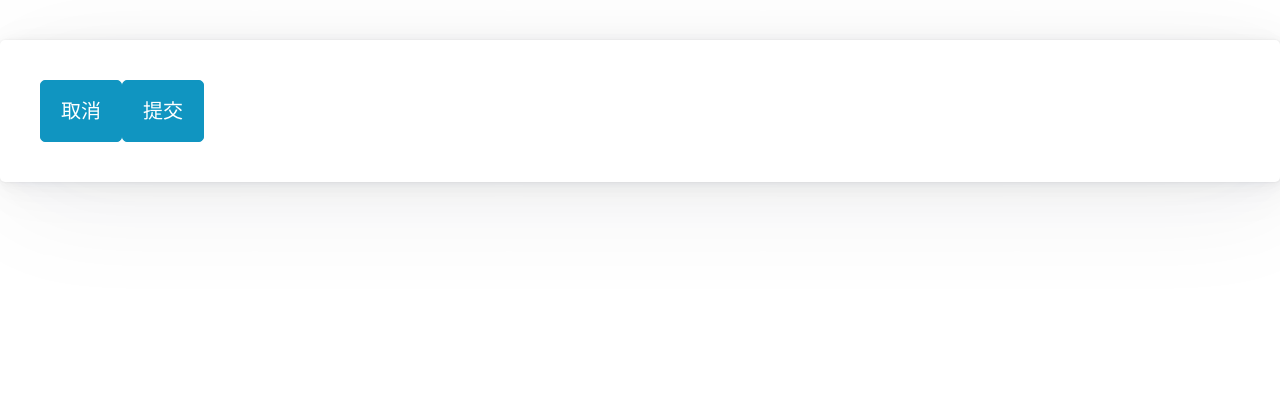
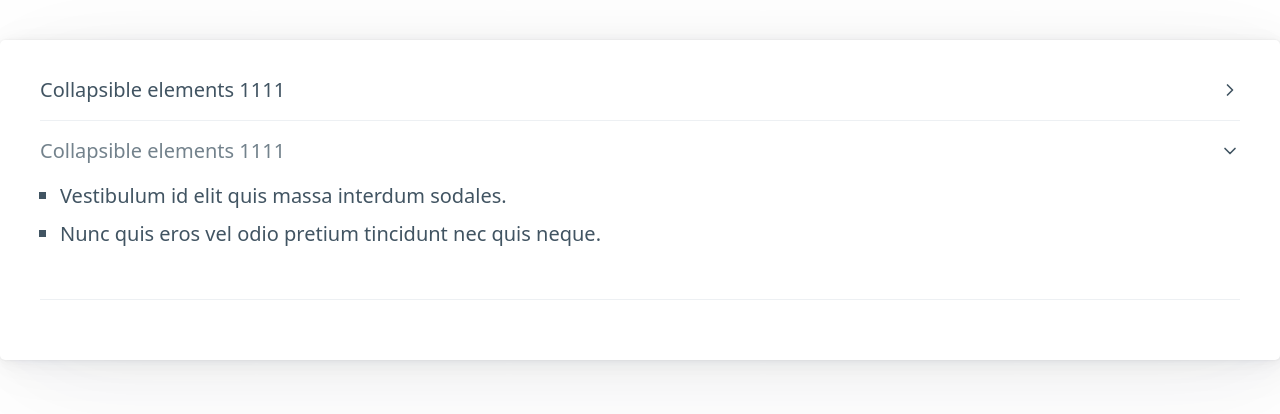
Before and after one commit to vueadmin/vue-pico-ui, a Vue app: page / in a window 1280 px wide. Shown: the top 414 px of the page. Built offline with nearby package versions, Linux system fonts and the light colour scheme.

Commit message:
封装Collapse组件

```diff
--- /dev/null
+++ b/packages/collapse/index.js
@@ -0,0 +1,7 @@
+import Collapse from './src/main';
+
+Collapse.install = (vue) => {
+    vue.component(Collapse.name, Collapse);
+};
+
+export default Collapse;
--- /dev/null
+++ b/packages/collapse/src/main.vue
@@ -0,0 +1,15 @@
+<template>
+  <details :open="open">
+    <summary><slot name="title"></slot></summary>
+    <slot></slot>
+  </details>
+</template>
+
+<script>
+export default {
+  name: "PicoCollapse",
+  props: {
+    open: Boolean,
+  },
+};
+</script>
--- a/packages/index.js
+++ b/packages/index.js
@@ -3,8 +3,9 @@ import Table from "./table";
 import Dialog from "./dialog";
 import Progress from "./progress";
 import Card from "./card";
+import Collapse from "./collapse";
 
-const components = [Button, Table, Dialog, Progress, Card];
+const components = [Button, Table, Dialog, Progress, Card, Collapse];
 
 const install = function (Vue) {
   if (install.installed) return;
@@ -20,4 +21,4 @@ export default {
   ...components,
 };
 
-export { Button, Table, Dialog, Progress, Card };
+export { Button, Table, Dialog, Progress, Card, Collapse };
--- a/src/App.vue
+++ b/src/App.vue
@@ -30,17 +30,38 @@
     </PicoDialog> -->
     <!-- <PicoButton @click="handleOpenModal">打开</PicoButton> -->
     <!-- <PicoProgress value="95" max="100" indeterminate /> -->
-    <PicoCard>
-      <!-- <template v-slot:header>
+    <!-- <PicoCard>
+      <template v-slot:header>
         <PicoButton @click="handleCloseModal">取消</PicoButton>
         <PicoButton @click="handleCloseModal">提交</PicoButton>
-      </template> -->
+      </template>
       <PicoButton @click="handleCloseModal">取消</PicoButton>
       <PicoButton @click="handleCloseModal">提交</PicoButton>
-      <!-- <template v-slot:footer>
+      <template v-slot:footer>
         <PicoButton @click="handleCloseModal">取消</PicoButton>
         <PicoButton @click="handleCloseModal">提交</PicoButton>
-      </template> -->
+      </template>
+    </PicoCard> -->
+    <PicoCard>
+      <PicoCollapse>
+        <template v-slot:title>Collapsible elements 1111</template>
+        <p>
+          Lorem ipsum dolor sit amet, consectetur adipiscing elit. Pellentesque
+          urna diam, tincidunt nec porta sed, auctor id velit. Etiam venenatis
+          nisl ut orci consequat, vitae tempus quam commodo. Nulla non mauris
+          ipsum. Aliquam eu posuere orci. Nulla convallis lectus rutrum quam
+          hendrerit, in facilisis elit sollicitudin. Mauris pulvinar pulvinar
+          mi, dictum tristique elit auctor quis. Maecenas ac ipsum ultrices,
+          porta turpis sit amet, congue turpis.
+        </p>
+      </PicoCollapse>
+      <PicoCollapse open>
+        <template v-slot:title>Collapsible elements 1111</template>
+        <ul>
+          <li>Vestibulum id elit quis massa interdum sodales.</li>
+          <li>Nunc quis eros vel odio pretium tincidunt nec quis neque.</li>
+        </ul>
+      </PicoCollapse>
     </PicoCard>
   </div>
 </template>
```
